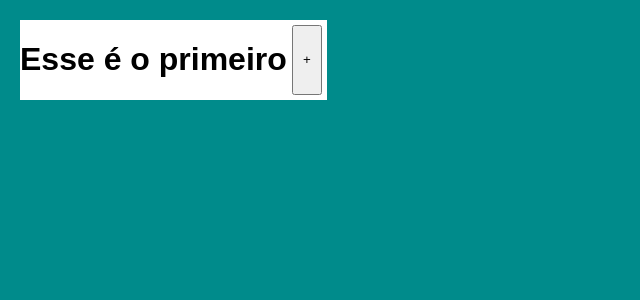
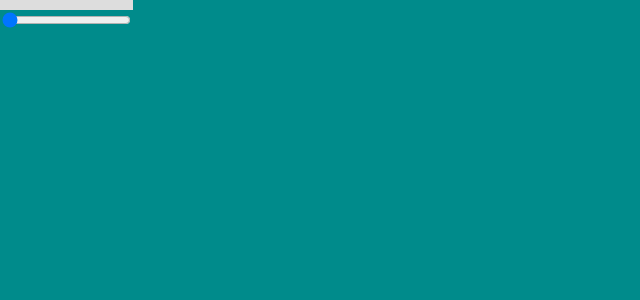
Before and after one commit to ThomasLincoln/StyledComponents-Exercises, a React (Create React App) app in the folder styled-components-exercises/: page / in a window 1280 px wide. Shown: the top 300 px of the page, without its empty margins (0-640 px from the left). Built offline with nearby package versions, Linux system fonts and the light colour scheme.

Commit message:
Exercicio 13

```diff
--- a/styled-components-exercises/src/App.js
+++ b/styled-components-exercises/src/App.js
@@ -13,6 +13,7 @@ import Botao from './styles/exercicio1';
 import Card from './styles/exercicio2';
 import Input from './styles/exercicio3';
 import AlertComponent from './styles/exercicio4';
+import Slider from './styles/exercicio13';
 
 function App() {
   // const links = [
@@ -49,7 +50,8 @@ function App() {
   return (
     <div className="App">
       <GlobalStyle />
-      <Acordeao />
+      <Slider min="0" max="100" step="10" />
+      {/* <Acordeao /> */}
       {/* <Chart data={data} /> */}
       {/* <TimeLine datas={objetosOrdenados} espacamento="14" /> */}
       {/* <Modal isOpen> */}
--- /dev/null
+++ b/styled-components-exercises/src/styles/exercicio13.js
@@ -0,0 +1,48 @@
+import React, { useState } from 'react';
+import styled from 'styled-components';
+
+const SliderContainer = styled.div`
+  width: 100%;
+`;
+
+const Track = styled.div`
+  background-color: #ddd;
+  height: 10px;
+  position: relative;
+`;
+
+const Indicator = styled.div`
+  background-color: #333;
+  height: 10px;
+  position: absolute;
+  transition: left 0.3s ease-in-out;
+`;
+
+function Slider({ min, max, step }) {
+  const [value, setValue] = useState(min);
+
+  const handleChange = (event) => {
+    const newValue = parseInt(event.target.value);
+    setValue(newValue);
+  };
+
+  return (
+    <SliderContainer>
+      <Track>
+        <Indicator
+          style={{ left: `${((value - min) / (max - min)) * 100}%` }}
+        />
+      </Track>
+      <input
+        type="range"
+        min={min}
+        max={max}
+        step={step}
+        value={value}
+        onChange={handleChange}
+      />
+    </SliderContainer>
+  );
+}
+
+export default Slider;
```
